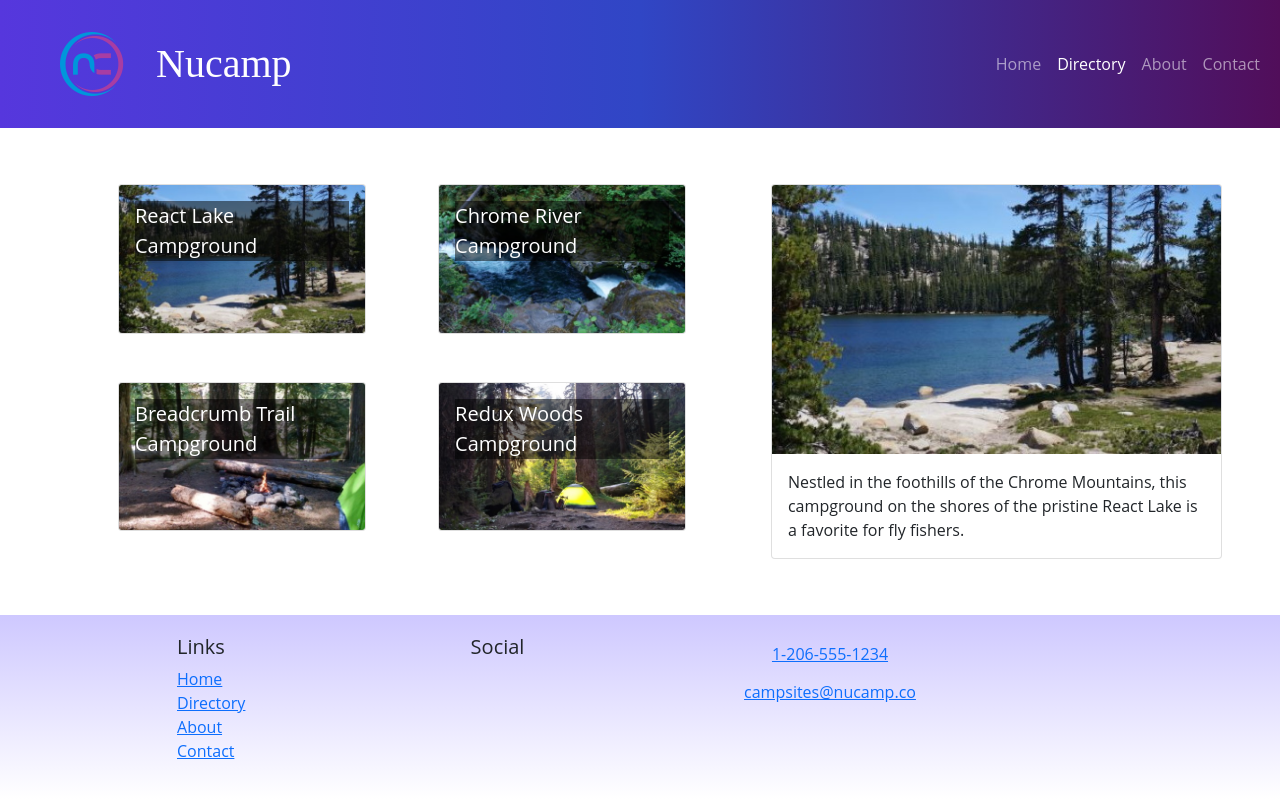
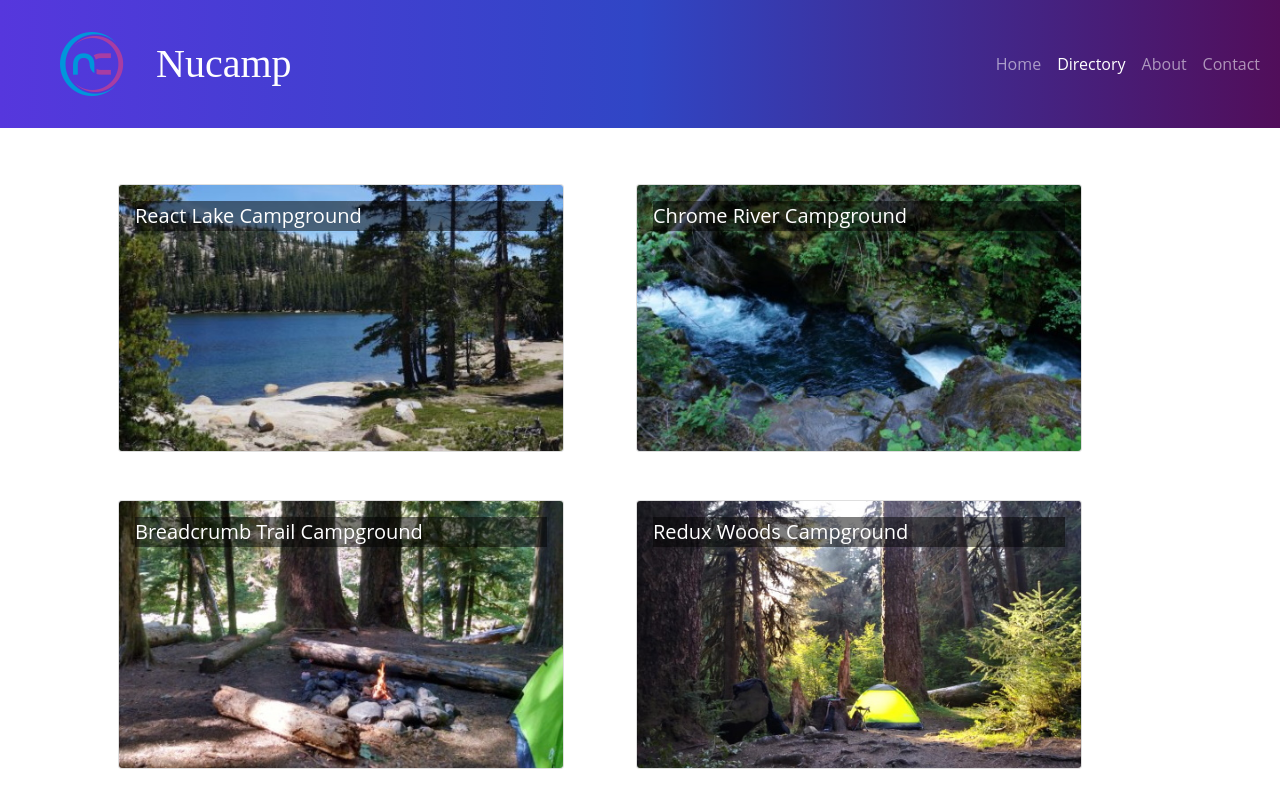
Before and after one commit to brianmstricker/nucampsite-react, a React (Create React App) app: page /directory in a window 1280 px wide. Shown: the top 800 px of the page. Built offline with nearby package versions, Linux system fonts and the light colour scheme; the HTML template or start-up script is replaced by a standard one.

Commit message:
campsitedetailpage/useparams

```diff
--- a/src/App.js
+++ b/src/App.js
@@ -5,6 +5,7 @@
 import { Route, Routes } from 'react-router-dom';
 import ContactPage from './pages/ContactPage';
 import HomePage from './pages/HomePage';
+import CampsiteDetailPage from './pages/CampsiteDetailPage';
 
 function App() {
   return (
@@ -14,6 +15,7 @@
         <Route path='/' element={<HomePage/>}/>
         <Route path='contact' element={<ContactPage/>}/>
         <Route path='directory' element={<CampsitesDirectoryPage/>}/>
+        <Route path='directory/:campsiteId' element={<CampsiteDetailPage/>}/>
       </Routes>
       <Footer/>
     </div>
--- a/src/features/campsites/CampsiteCard.js
+++ b/src/features/campsites/CampsiteCard.js
@@ -1,14 +1,17 @@
 import { Card, CardImg, CardImgOverlay, CardTitle } from "reactstrap";
+import { Link } from "react-router-dom";
 
 const CampsiteCard = ({campsite}) => {
-    const {image, name} = campsite;
+    const {image, name, id} = campsite;
     return (
+        <Link to={`${id}`}>
             <Card>
                 <CardImg width="100%" src={image} alt={name}/>
                 <CardImgOverlay>
                     <CardTitle>{name}</CardTitle>
                 </CardImgOverlay>
             </Card>
+        </Link>
     )
 }
 
--- a/src/features/campsites/CampsitesList.js
+++ b/src/features/campsites/CampsitesList.js
@@ -2,13 +2,13 @@
 import CampsiteCard from "./CampsiteCard";
 import { selectAllCampsites } from "./campsitesSlice";
 
-const CampsitesList = ({setCampsiteId}) => {
+const CampsitesList = () => {
     const campsites = selectAllCampsites();
     return (
         <Row className="ms-auto">
             {campsites.map((campsite) => {
                 return (
-                <Col md='5' className="m-4" key={campsite.id} onClick={() => setCampsiteId(campsite.id)}>
+                <Col md='5' className="m-4" key={campsite.id}>
                     <CampsiteCard campsite={campsite}/>
                 </Col>
             )})}
--- a/src/features/campsites/campsitesSlice.js
+++ b/src/features/campsites/campsitesSlice.js
@@ -8,7 +8,7 @@
 
 export const selectCampsiteById = (id) => {
     return (
-        CAMPSITES.find((campsite) => campsite.id === id)
+        CAMPSITES.find((campsite) => campsite.id === parseInt(id))
     )
 }
 
--- /dev/null
+++ b/src/pages/CampsiteDetailPage.js
@@ -0,0 +1,18 @@
+import { Container, Row } from "reactstrap";
+import { useParams } from "react-router-dom";
+import { selectCampsiteById } from "../features/campsites/campsitesSlice";
+import CampsiteDetail from "../features/campsites/CampsiteDetail";
+
+const CampsiteDetailPage = () => {
+    const { campsiteId } = useParams();
+    const campsite = selectCampsiteById(campsiteId);
+    return (
+        <Container>
+            <Row>
+                <CampsiteDetail campsite={campsite}/>
+            </Row>
+        </Container>
+    )
+}
+
+export default CampsiteDetailPage;
--- a/src/pages/CampsitesDirectoryPage.js
+++ b/src/pages/CampsitesDirectoryPage.js
@@ -1,22 +1,10 @@
-import { Container, Row, Col } from "reactstrap";
-import CampsiteDetail from '../features/campsites/CampsiteDetail';
+import { Container } from "reactstrap";
 import CampsitesList from "../features/campsites/CampsitesList";
-import { selectCampsiteById } from "../features/campsites/campsitesSlice";
-import { useState } from "react";
 
 const CampsitesDirectoryPage = () => {
-    const [campsiteId, setCampsiteId] = useState(0);
-    const selectedCampsite = selectCampsiteById(campsiteId);
     return (
          <Container>
-            <Row>
-                <Col sm='5' md='7'>
-                    <CampsitesList setCampsiteId={setCampsiteId}/>
-                </Col>
-                <Col sm='7' md='5'>
-                    <CampsiteDetail campsite={selectedCampsite}/>
-                </Col>
-            </Row>
+            <CampsitesList/>
          </Container>
     )
 };
```
Lines whose indentation alone changed are shown as unchanged.
